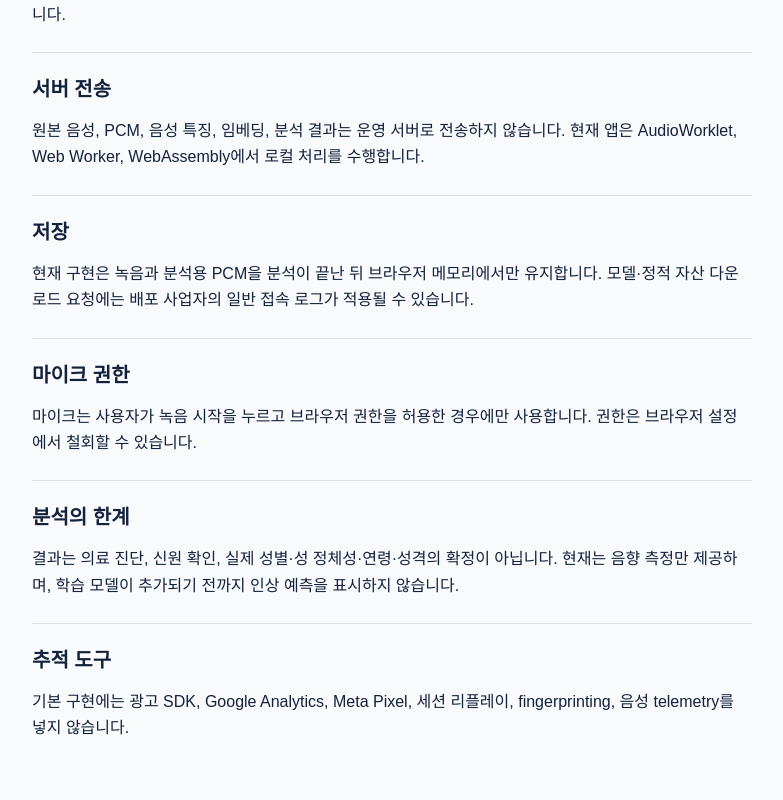
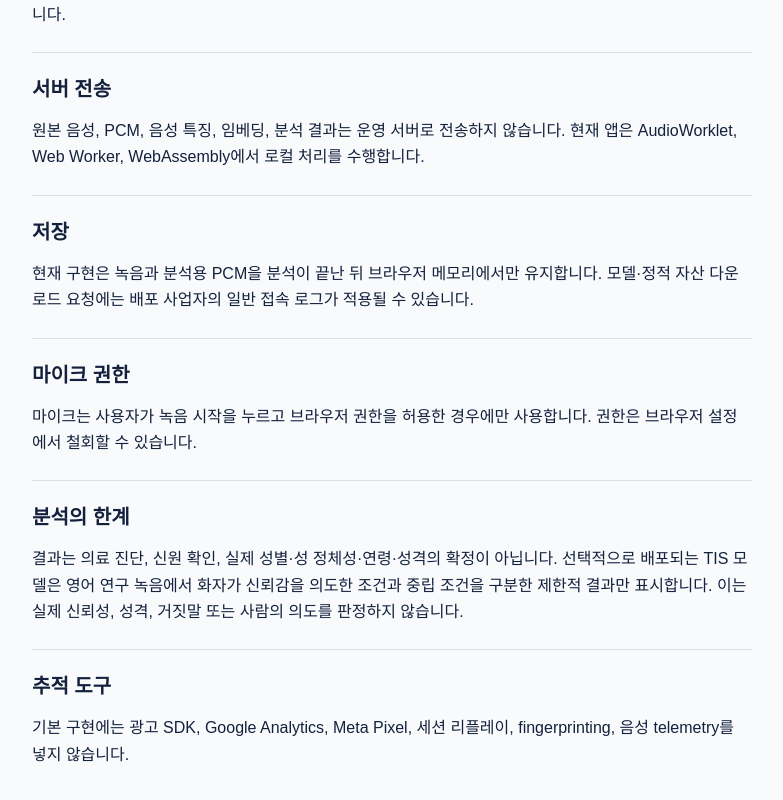
Before and after one commit to snowman0919/voiceprint, a Next.js app in the folder apps/web/: page /privacy in a window 1280 px wide. Shown: the part 409-1209 px from the top of the page, without its empty margins (248-1031 px from the left). Before the commit the page ends 1183 px from the top, so only its background shows below. Built offline with nearby package versions, Linux system fonts and the light colour scheme; no server answers.

Commit message:
docs: state deployed model boundary in app pages

```diff
--- a/apps/web/src/app/about/page.tsx
+++ b/apps/web/src/app/about/page.tsx
@@ -9,8 +9,8 @@ export default function AboutPage() {
       <h1>기기 안에서 확인하는 음향 측정</h1>
       <p>{brand.description}</p>
       <p>
-        현재 버전은 로컬 DSP 측정 기능을 제공합니다. 학습 데이터 라이선스와 모델 검증이 끝나기 전에는 인상 예측 모델을
-        배포하지 않습니다.
+        현재 버전은 로컬 DSP 측정 기능을 제공합니다. TIS 모델이 포함된 배포에서는 화자가 신뢰감을 의도한 녹음 조건의
+        한정된 경향을 추가로 표시할 수 있습니다. 이는 실제 신뢰성, 성격 또는 의도의 판정이 아닙니다.
       </p>
     </main>
   );
--- a/apps/web/src/app/privacy/page.tsx
+++ b/apps/web/src/app/privacy/page.tsx
@@ -40,8 +40,9 @@ export default function PrivacyPage() {
       <section>
         <h2>분석의 한계</h2>
         <p>
-          결과는 의료 진단, 신원 확인, 실제 성별·성 정체성·연령·성격의 확정이 아닙니다. 현재는 음향 측정만 제공하며,
-          학습 모델이 추가되기 전까지 인상 예측을 표시하지 않습니다.
+          결과는 의료 진단, 신원 확인, 실제 성별·성 정체성·연령·성격의 확정이 아닙니다. 선택적으로 배포되는 TIS 모델은
+          영어 연구 녹음에서 화자가 신뢰감을 의도한 조건과 중립 조건을 구분한 제한적 결과만 표시합니다. 이는 실제
+          신뢰성, 성격, 거짓말 또는 사람의 의도를 판정하지 않습니다.
         </p>
       </section>
       <section>
```
